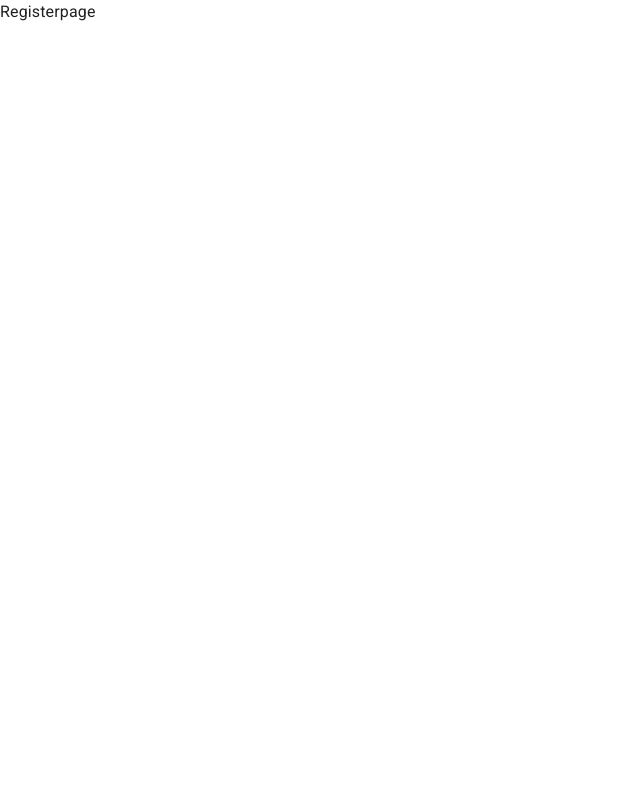
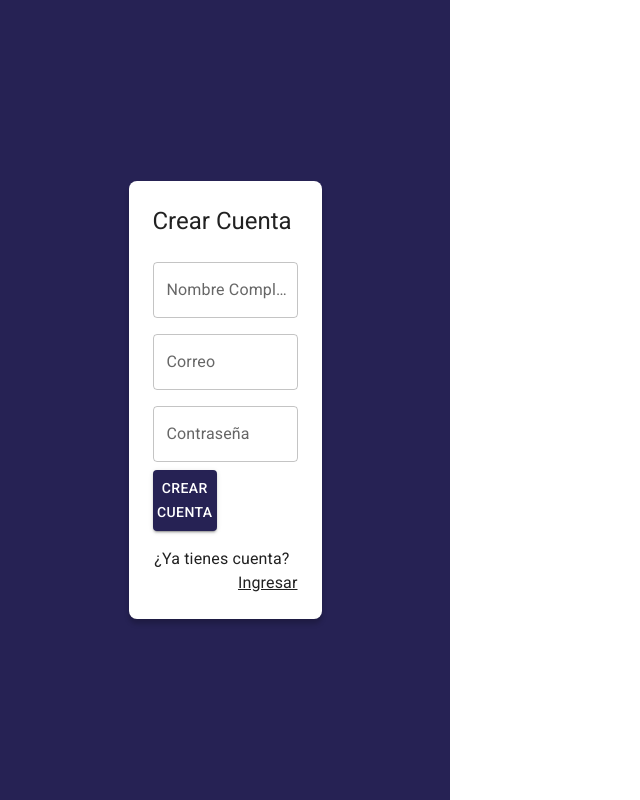
Before and after one commit to Arevelo27/journal-app, a React (Vite) app: page /auth/register in a window 1280 px wide. Shown: the whole page, without its empty margins (0-640 px from the left). Built offline with nearby package versions, Linux system fonts and the light colour scheme.

Commit message:
RegisterPage - Diseño

```diff
--- a/src/auth/pages/RegisterPage.jsx
+++ b/src/auth/pages/RegisterPage.jsx
@@ -1,5 +1,55 @@
+import { Link as RouterLink } from 'react-router-dom'
+import { Button, Grid2, Link, TextField, Typography } from '@mui/material'
+import { Google } from '@mui/icons-material'
+import { AuthLayout } from '../layout/AuthLayout'
+
 export const RegisterPage = () => {
   return (
-    <div>Registerpage</div>
+    <AuthLayout title="Crear Cuenta">
+      <form>
+        <Grid2 container>
+          <Grid2 item size={{ xs: 12 }} sx={{ mt: 2 }}>
+            <TextField
+              label="Nombre Completo"
+              type="text"
+              placeholder="Nombre Completo"
+              fullWidth
+            />
+          </Grid2>
+          <Grid2 item size={{ xs: 12 }} sx={{ mt: 2 }}>
+            <TextField
+              label="Correo"
+              type="email"
+              placeholder="Correo"
+              fullWidth
+            />
+          </Grid2>
+          <Grid2 size={{ xs: 12 }} sx={{ mt: 2 }}>
+            <TextField
+              label="Contraseña"
+              type="password"
+              placeholder="Contraseña"
+              fullWidth
+            />
+          </Grid2>
+
+          <Grid2 container spacing={2} size={{ xs: 12 }} sx={{ mb: 2, mt: 1 }}>
+            <Grid2 size={{ xs: 12, sm: 6 }} >
+              <Button variant="contained" fullWidth>
+                Crear Cuenta
+              </Button>
+            </Grid2>
+          </Grid2>
+
+          <Grid2 container direction="row" justifyContent="flex-end" size={{ xs: 12 }}>
+            <Typography sx={{ mr: 1 }}>¿Ya tienes cuenta?</Typography>
+            <Link component={RouterLink} color='inherit' to="/auth/login">
+              <Typography>Ingresar</Typography>
+            </Link>
+          </Grid2>
+
+        </Grid2>
+      </form>
+    </AuthLayout>
   )
 }
```
